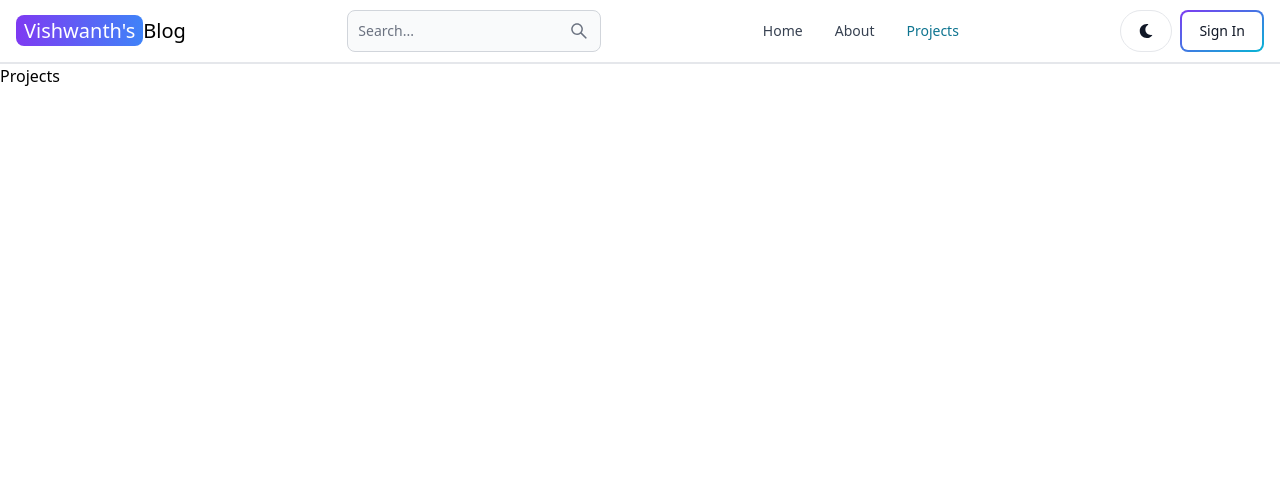
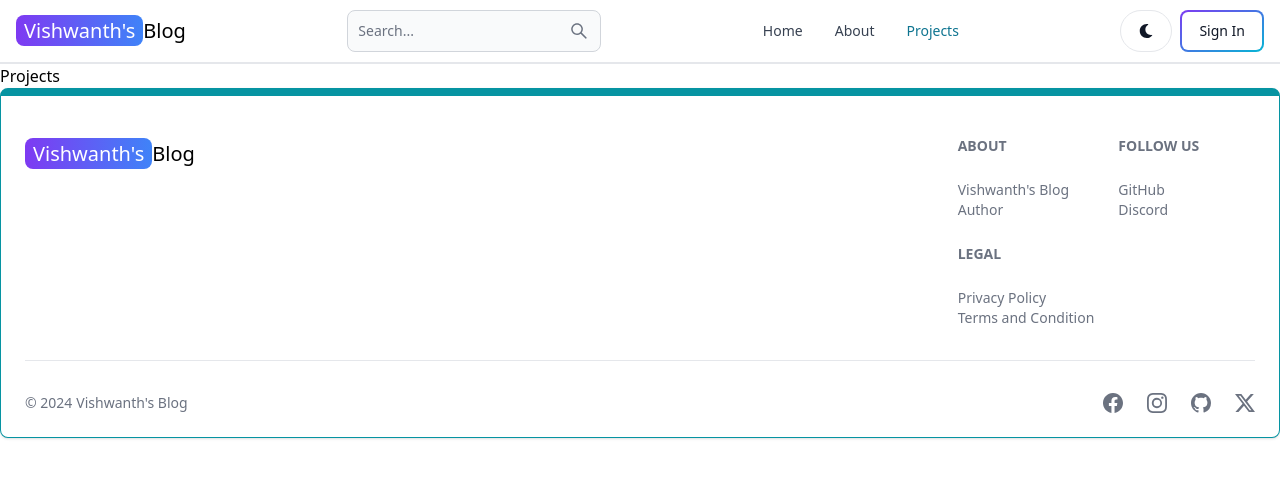
Before and after one commit to vishwanth7/MERN-BLOG, a React (Vite) app in the folder client/: page /projects in a window 1280 px wide. Shown: the top 478 px of the page. Built offline with nearby package versions, Linux system fonts and the light colour scheme.

Commit message:
create footer component

```diff
--- a/client/src/App.jsx
+++ b/client/src/App.jsx
@@ -7,6 +7,7 @@ import Signup from './pages/Signup';
 import Dashboard from './pages/Dashboard';
 import Projects from './pages/Projects';
 import Header from './components/Header';
+import FooterCom from './components/FooterCom';
 
 function App() {
   return (
@@ -20,6 +21,7 @@ function App() {
         <Route path="/dashboard" element={<Dashboard/>} />
         <Route path="/projects" element={<Projects/>} />
       </Routes>
+      <FooterCom/>
     </Router>
   );
 }
--- /dev/null
+++ b/client/src/components/FooterCom.jsx
@@ -0,0 +1,72 @@
+import React from 'react'
+import {Footer, FooterDivider} from 'flowbite-react'
+import { Link } from 'react-router-dom'
+import {BsFacebook, BsInstagram, BsGithub, BsTwitterX} from 'react-icons/bs'
+function FooterCom() {
+  return(
+    <Footer container className='border border-t-8 border-teal-500'>
+    <div className='w-full max-w-7xl mx-auto'>
+        <div className='grid w-full justify-between sm:flex md:grid-cols-1'>
+            <div className='mt-5'>
+                <Link to="/" className='self-center whitespace-nowrap text-xl sm:text-xl dark:text-white'>
+                    <span className='px-2 py-0.5 text-white bg-gradient-to-r from-purple-600 to-blue-500 rounded-lg'>Vishwanth's</span>Blog
+                </Link>
+            </div>
+            <div className='grid grid-cols-2 gap-8  mt-4 sm:grid-3 sm:gap-6'>
+                <div>
+                    <Footer.Title title='About'/>
+                    <Footer.LinkGroup col>
+                        <Footer.Link href='/about' target='_blank' rel='noopener noreferer'>
+                            Vishwanth's Blog
+                        </Footer.Link>
+                    </Footer.LinkGroup>
+                    <Footer.LinkGroup col>
+                        <Footer.Link href='#' >
+                            Author
+                        </Footer.Link>
+                    </Footer.LinkGroup>
+                </div>
+                <div>
+                    <Footer.Title title='Follow Us'/>
+                        <Footer.LinkGroup col>
+                            <Footer.Link href='https://github.com/vishwanth7' target='_blank' rel='noopener noreferer'>
+                                GitHub
+                            </Footer.Link>
+                        </Footer.LinkGroup>
+                        <Footer.LinkGroup col>
+                            <Footer.Link href='#' >
+                                Discord
+                            </Footer.Link>
+                    </Footer.LinkGroup>
+                </div>
+                <div>
+                    <Footer.Title title='Legal'/>
+                        <Footer.LinkGroup col>
+                            <Footer.Link href='#' >
+                                Privacy Policy
+                            </Footer.Link>
+                        </Footer.LinkGroup>
+                        <Footer.LinkGroup col>
+                            <Footer.Link href='#' >
+                                Terms and Condition
+                            </Footer.Link>
+                    </Footer.LinkGroup>
+                </div>
+            </div>
+        </div>
+        <Footer.Divider/>
+        <div className='w-full sm:flex sm:justify-between sm:items-center'>
+            <Footer.Copyright href='#' by="Vishwanth's Blog" year={ new Date().getFullYear()} />
+            <div className='flex gap-6 sm:mt-0 mt-4 sm:justify-center'>
+                <Footer.Icon href='#' icon={BsFacebook}/>
+                <Footer.Icon href='#' icon={BsInstagram}/>
+                <Footer.Icon href='https://github.com/vishwanth7' icon={BsGithub}/>
+                <Footer.Icon href='#' icon={BsTwitterX}/>
+            </div>
+        </div>
+    </div>
+</Footer>
+  )
+}
+
+export default FooterCom
--- a/client/src/pages/Signup.jsx
+++ b/client/src/pages/Signup.jsx
@@ -47,7 +47,7 @@ function Signup() {
           <Link to="/" className='text-4xl font-bold mt-5 dark:text-white'>
               <span className='px-2 py-0.5 text-white bg-gradient-to-r from-purple-600 to-blue-500 rounded-lg'>Vishwanth's</span>Blog
           </Link>
-          <p className='text-sm mt-5 font-semibold'>Hi User! Register here to use this website. Happy Blogging:)</p>
+          <p className='text-sm mt-5 font-semibold'>Hi User! Register here to start your journey. Happy Blogging:)</p>
         </div>
         {/* right part */}
         <div className='flex-1'>
```
